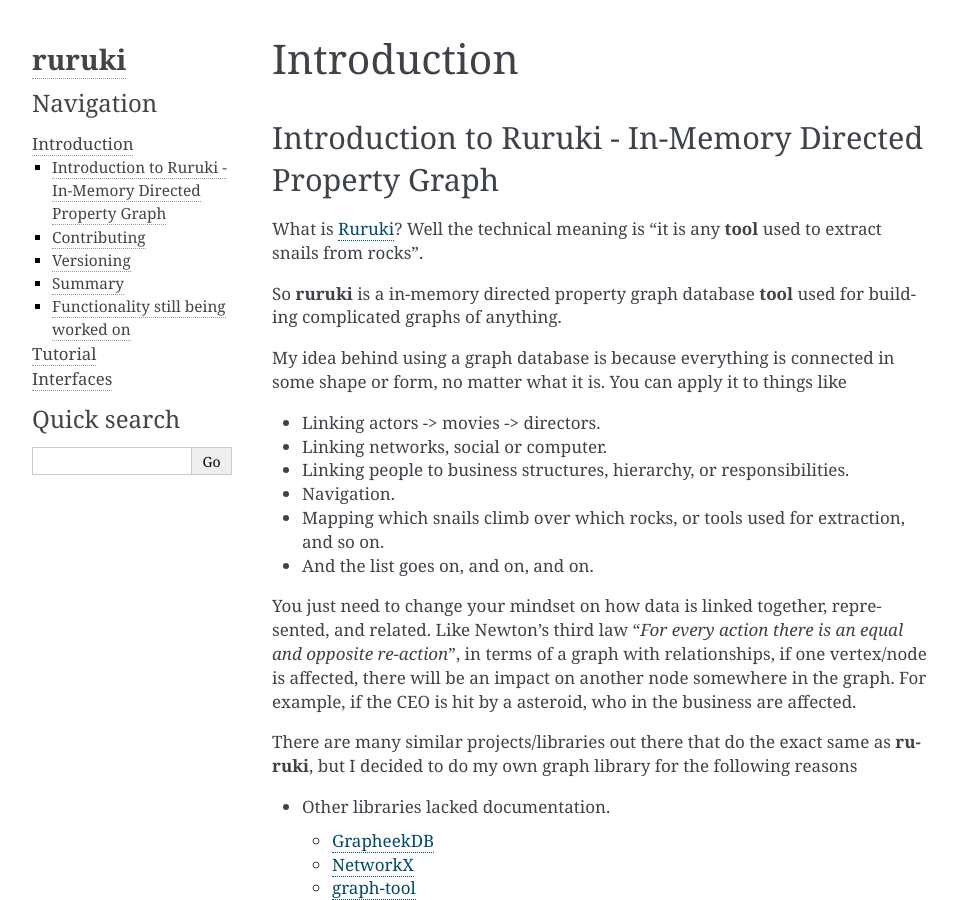
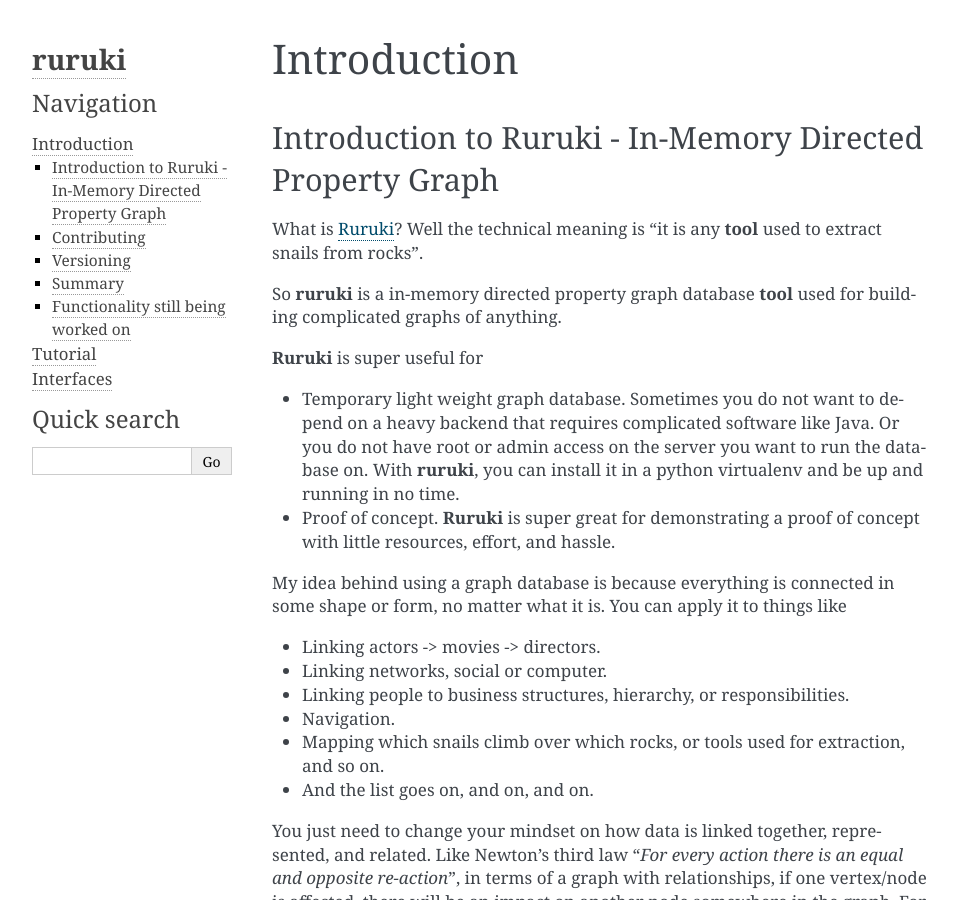
Before and after one commit to afmacedo/ruruki, a Sphinx documentation site: the page built from docs/readme.rst, in a window 1280 px wide and 900 px high. Shown: the whole window, without its empty margins (148-1105 px from the left). Built offline with Sphinx 7.4.7, drawn with Linux system fonts in a browser that asks for light colours.

Commit message:
Update readme.rst

```diff
--- a/docs/readme.rst
+++ b/docs/readme.rst
@@ -7,6 +7,11 @@ Introduction to Ruruki - In-Memory Directed Property Graph
 What is `Ruruki <https://en.wiktionary.org/wiki/ruruki>`_? Well the technical meaning is "it is any **tool** used to extract snails from rocks".
 
 So **ruruki** is a in-memory directed property graph database **tool** used for building complicated graphs of anything.
+
+**Ruruki** is super useful for
+
+* Temporary light weight graph database. Sometimes you do not want to depend on a heavy backend that requires complicated software like Java. Or you do not have root or admin access on the server you want to run the database on. With **ruruki**, you can install it in a python virtualenv and be up and running in no time.
+* Proof of concept. **Ruruki** is super great for demonstrating a proof of concept with little resources, effort, and hassle.
 
 My idea behind using a graph database is because everything is connected in some shape or form, no matter what it is. You can apply it to things like
 
```
